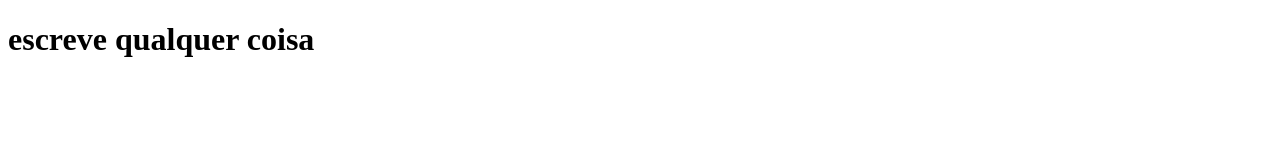
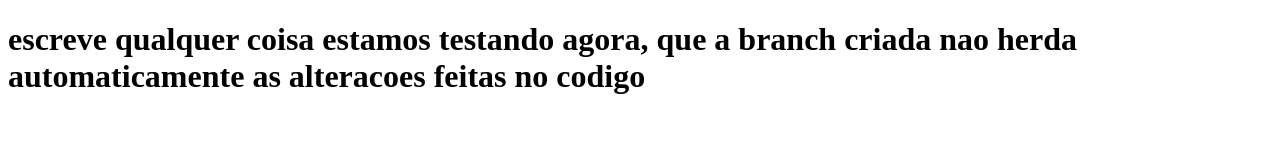
Before and after one commit to 00mtz/oficina-git, a plain HTML site: page index.html in a window 1280 px wide. Drawn offline with Linux system fonts and the light colour scheme.

Commit message:
modificação na branch do Mateus

```diff
--- a/index.html
+++ b/index.html
@@ -9,6 +9,8 @@
 <body>
     <h1>
         escreve qualquer coisa
+        estamos testando agora, que a branch criada nao herda automaticamente as
+        alteracoes feitas no codigo
     </h1>
 </body>
 </html>
```
